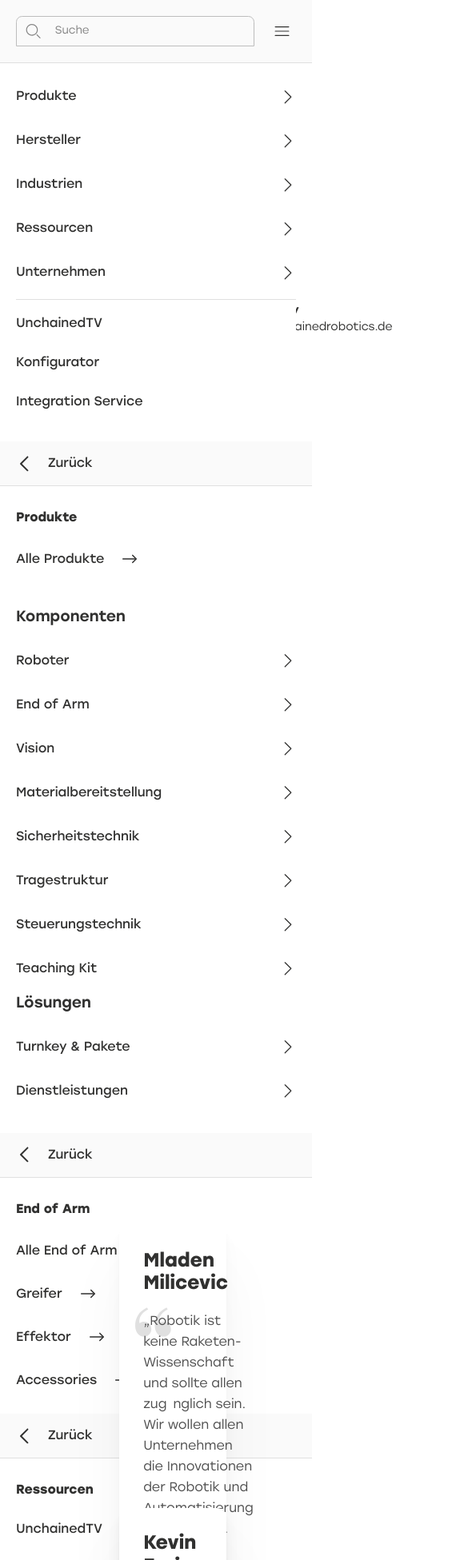
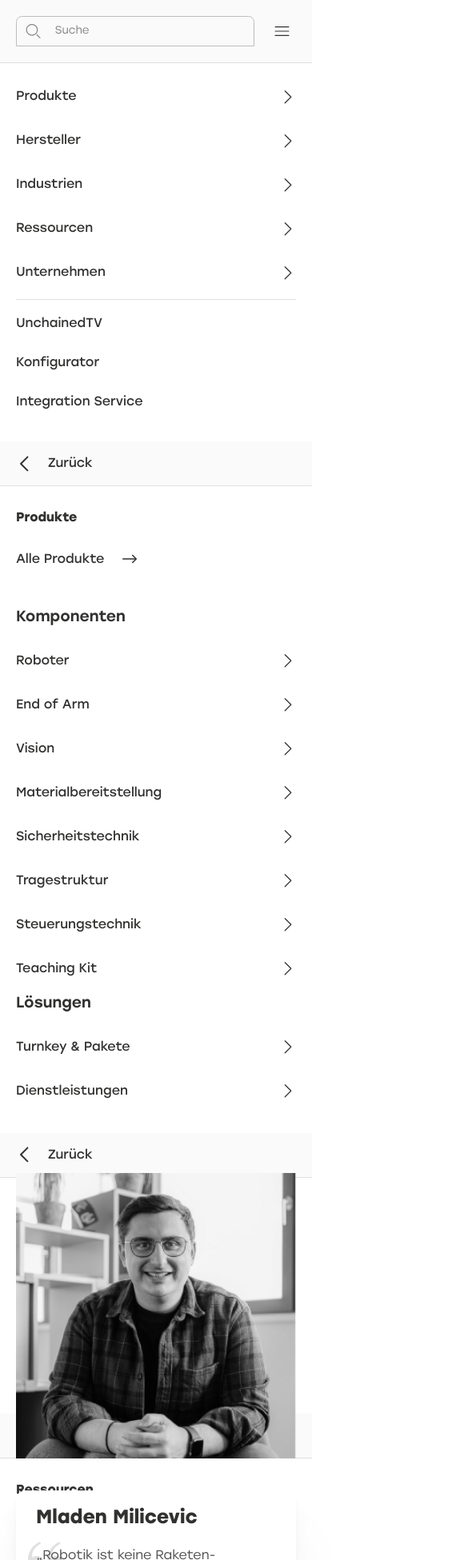
Before and after one commit to saimabbas/unchainedrobotics, a Next.js app: page /Press in a window 390 px wide. Shown: the part 49-2000 px from the top of the page at 80% size, 585 px wide, since content can reach past the window. Built offline with nearby package versions, Linux system fonts and the light colour scheme.

Commit message:
Pages Done

```diff
--- a/styles/pages/Press.module.css
+++ b/styles/pages/Press.module.css
@@ -454,3 +454,156 @@ a.secondarySectionLink {
   margin: 0 1rem 0 0;
   width: 1.5rem;
 }
+
+@media screen and (max-width: 1040px) {
+  .PressHeading {
+    width: 100%;
+  }
+  .PressHeadingLeft {
+    width: 40%;
+  }
+  .PressMainBox {
+    width: 100%;
+  }
+  .PressMainBox .productSectionalDetails {
+    width: 30%;
+  }
+  .PressMainBox .productSectionalDetails .ProductDetailsMenu {
+    display: block !important;
+    width: 100%;
+  }
+  .Unsere {
+    width: 90%;
+  }
+  .PMRPara {
+    padding: 2rem 2.5rem;
+  }
+  .Bildmarke button {
+    width: 32%;
+  }
+  .BildergalContent button {
+    width: 32%;
+  }
+  .MladenMili button {
+    width: 32%;
+  }
+}
+
+@media screen and (max-width: 850px) {
+  .PressHeading {
+    flex-direction: column;
+  }
+  .PressHeadingLeft {
+    width: 100%;
+  }
+  .PressHeadingRight {
+    width: 100%;
+    margin: 5rem 0 0 0 !important;
+  }
+  .PHRpara .PHRBtn {
+    margin: 6rem auto 0 0 !important;
+    width: 70%;
+  }
+  .PressMainBoxRight {
+    width: 100%;
+  }
+  .PressMainBox .productSectionalDetails {
+    display: none;
+  }
+  .Unsere {
+    width: 90%;
+  }
+  .PMRPara {
+    padding: 2rem 2.5rem;
+  }
+  .Bildmarke button {
+    width: 32%;
+  }
+  .BildergalContent button {
+    width: 32%;
+  }
+  .MladenMili button {
+    width: 32%;
+  }
+}
+
+@media screen and (max-width: 650px) {
+  .PressHeading {
+    margin: 0 !important;
+  }
+  .PressHeadingLeft h4 {
+    font-size: 2.4rem;
+  }
+  .UnterGrid {
+    grid-template-columns: 1fr 1fr;
+  }
+  .UnterGrid .UnterMain:nth-child(5) {
+    display: none;
+  }
+  .UnterGrid .UnterMain:nth-child(8) {
+    display: none;
+  }
+  .PressHeadingRight {
+    flex-direction: column;
+  }
+  .PHRsub {
+    width: 50%;
+    margin: 0 0 2rem 0 !important;
+  }
+  .PHRpara {
+    width: 100%;
+  }
+  .PHRpara .PHRBtn {
+    margin: 2rem auto 0 0 !important;
+    width: 100%;
+  }
+  .PMRobotics {
+    margin: 4rem 0 !important;
+  }
+  .PMRImgBox {
+    margin: 2rem 0 !important;
+  }
+  .PMRImgBox img {
+    width: 100%;
+    height: 50%;
+  }
+  .PMRPara {
+    position: unset;
+    width: 100%;
+    margin: 4rem 0 0 0;
+  }
+  .Unter {
+    margin: 3rem 0 !important;
+  }
+  .Bildmarke button {
+    width: 70%;
+  }
+  .BildergalContent button {
+    width: 70%;
+  }
+  .MladenMili button {
+    width: 70%;
+  }
+  .Bildergal {
+    margin: 4rem 0 !important;
+  }
+  .MladenGrid {
+    grid-template-columns: 1fr 1fr;
+    grid-gap: 2rem;
+  }
+  .BilderFlex {
+    flex-direction: column;
+  }
+  .BilderFContent {
+    width: 100%;
+  }
+  .BilderFContent img {
+    height: 100%;
+  }
+  .BilderFlex .BilderFContent:nth-child(2) {
+    display: none;
+  }
+  .BilderFlex .BilderFContent:nth-child(3) {
+    display: none;
+  }
+}
```
